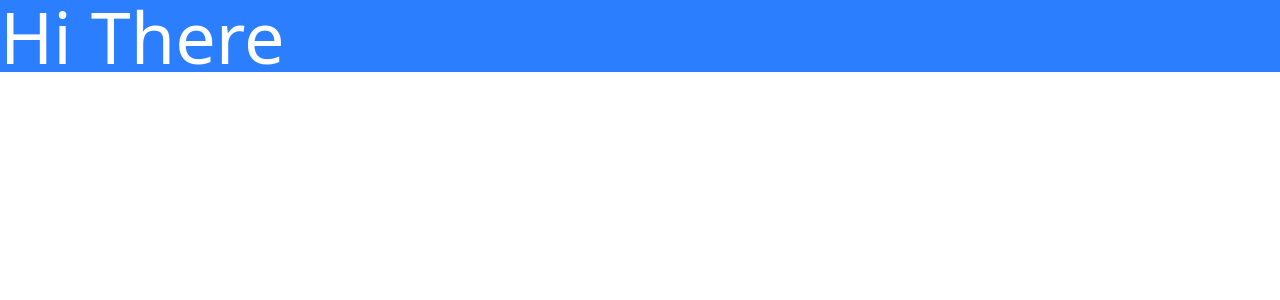
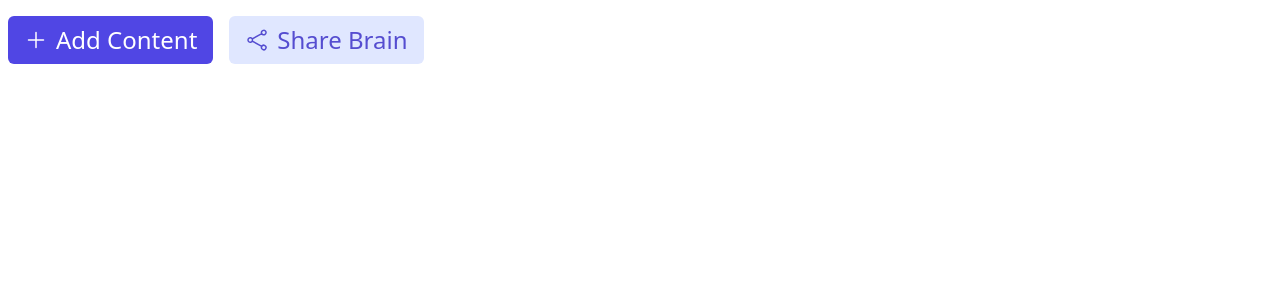
Before and after one commit to Nabhanil/Brainery, a React (Vite) app in the folder brainly-frontend/: page / in a window 1280 px wide. Shown: the top 300 px of the page. Built offline with nearby package versions, Linux system fonts and the light colour scheme.

Commit message:
Created a generic button structure and completed the nav buttons

```diff
--- a/brainly-frontend/src/App.tsx
+++ b/brainly-frontend/src/App.tsx
@@ -1,11 +1,16 @@
+import { PlusIcon } from "./components/Icons/PlusIcon"
+import { ShareIcon } from "./components/Icons/ShareIcon"
+import { Button } from "./components/Ui/Button"
 
 function App() {
 
 
+
   return (
-    <div>
-      <h1 className="bg-blue-500 text-white text-7xl">Hi There</h1>
-    </div>
+    <>
+      <Button title ="Add Content" size="md" variant="primary" startIcon={<PlusIcon/>}/>
+      <Button title ="Share Brain" size="md" variant="secondary" startIcon={<ShareIcon/>} />
+    </>
   )
 }
 
--- /dev/null
+++ b/brainly-frontend/src/components/Icons/PlusIcon.tsx
@@ -0,0 +1,6 @@
+export const PlusIcon = () =>{
+    return <svg xmlns="http://www.w3.org/2000/svg" fill="none" viewBox="0 0 24 24" stroke-width="1.5" stroke="currentColor" className="size-6">
+    <path stroke-linecap="round" stroke-linejoin="round" d="M12 4.5v15m7.5-7.5h-15" />
+  </svg>
+
+}
--- /dev/null
+++ b/brainly-frontend/src/components/Icons/ShareIcon.tsx
@@ -0,0 +1,6 @@
+export const ShareIcon = ()=>{
+    return <svg xmlns="http://www.w3.org/2000/svg" fill="none" viewBox="0 0 24 24" stroke-width="1.5" stroke="currentColor" className="size-6">
+    <path stroke-linecap="round" stroke-linejoin="round" d="M7.217 10.907a2.25 2.25 0 1 0 0 2.186m0-2.186c.18.324.283.696.283 1.093s-.103.77-.283 1.093m0-2.186 9.566-5.314m-9.566 7.5 9.566 5.314m0 0a2.25 2.25 0 1 0 3.935 2.186 2.25 2.25 0 0 0-3.935-2.186Zm0-12.814a2.25 2.25 0 1 0 3.933-2.185 2.25 2.25 0 0 0-3.933 2.185Z" />
+  </svg>
+
+}
--- /dev/null
+++ b/brainly-frontend/src/components/Ui/Button.tsx
@@ -0,0 +1,35 @@
+import { ReactElement } from "react"
+
+interface buttonstyles{
+    variant : "primary" | "secondary",
+    size:"lg"| "md"| "sm"
+    onClick?: ()=> void
+    title: string
+    startIcon?: ReactElement
+}
+
+
+const variantStyles ={
+    primary: "bg-purple-500 text-white",
+    secondary:"bg-purple-200 text-purple-400"
+}
+
+const sizeStyles = {
+    lg:"px-8 py-4",
+    md:"px-4 py-2",
+    sm:"px-2 py-1"
+}
+
+const defaultStyles = "rounded-md mx-2 mt-4 text-2xl"
+
+export const Button = ({variant, size,onClick, title, startIcon}: buttonstyles)=>{
+
+    return <button onClick={()=>onClick} className={`${variantStyles[variant]} ${sizeStyles[size]} ${defaultStyles}`} >
+        <div className="flex justify-center items-center ">
+            <div className="pr-2">{startIcon}</div>
+            <div>{title}</div>
+        </div>
+
+
+        </button>
+}
--- a/brainly-frontend/src/index.css
+++ b/brainly-frontend/src/index.css
@@ -1 +1,8 @@
 @import "tailwindcss";
+
+@theme {
+    --color-purple-500: #5046e4;
+    --color-purple-200: #e0e7ff;
+    --color-purple-400: #554dd0;
+    --color-gray-500: #f9fafb;
+  }
```
